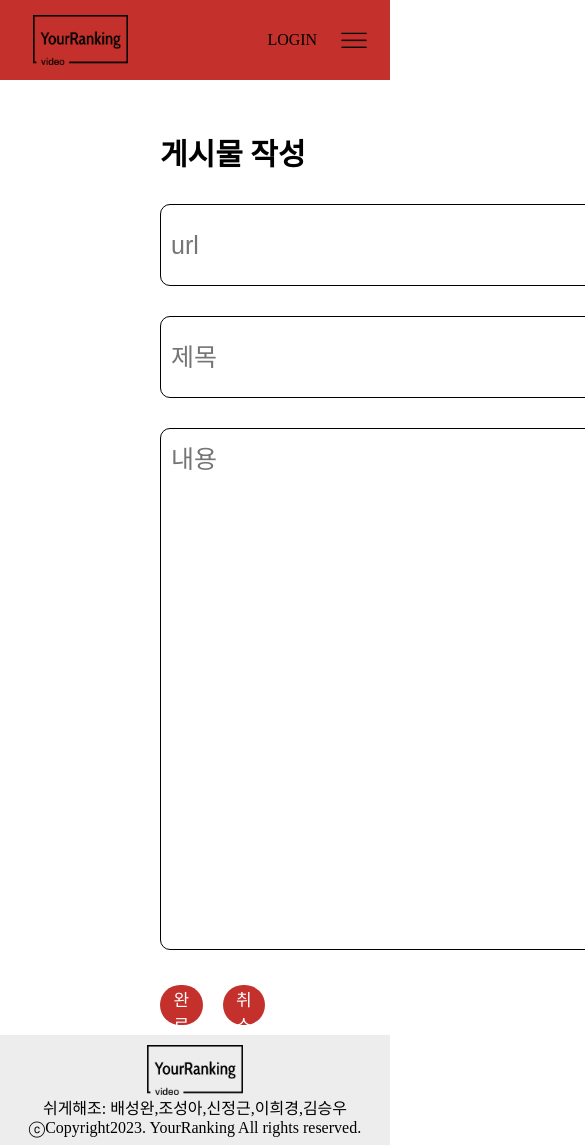
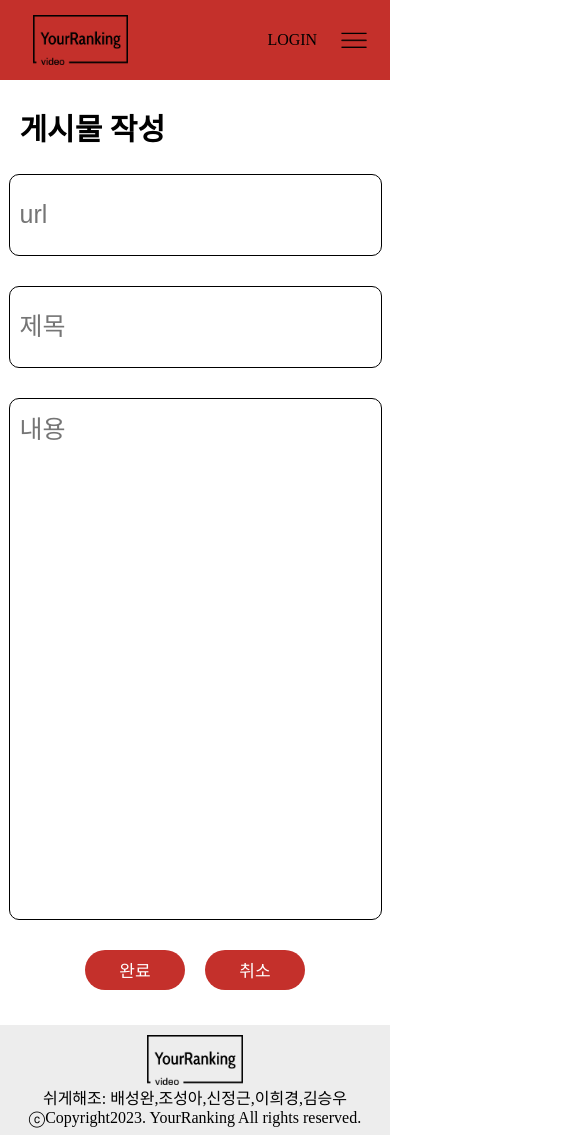
Before and after one commit to baesee0806/YourRankingVideo, a React (Create React App) app: page /postpage in a window 390 px wide. Shown: the top 1145 px of the page, 585 px wide, since content can reach past the window. Built offline with nearby package versions, Linux system fonts and the light colour scheme.

Commit message:
Add postPage, editPage 반응형

```diff
--- a/db.json
+++ b/db.json
@@ -69,6 +69,21 @@
       "contentID": "826c4e77-d01b-4523-90c5-b6066d51999f",
       "userID": "1FAAVj3EPLSR7bm6XMnVD9RyXYB2",
       "id": "c12816df-2b1a-4a62-bdc1-00637d9d6f6c"
+    },
+    {
+      "contentID": "79ad67d7-70f9-4245-a3ae-488bec8cd9ef",
+      "userID": "1FAAVj3EPLSR7bm6XMnVD9RyXYB2",
+      "id": "c9b3cac2-f8ed-4ee6-97a0-f202e3b3627e"
+    },
+    {
+      "contentID": "56df59be-0940-4cfb-9395-5d846c83c441",
+      "userID": "1FAAVj3EPLSR7bm6XMnVD9RyXYB2",
+      "id": "bf5b1b92-c130-439d-8a23-0106debabd9c"
+    },
+    {
+      "contentID": "ae85e3fc-2448-42d1-aba9-b3087c8d6905",
+      "userID": "1FAAVj3EPLSR7bm6XMnVD9RyXYB2",
+      "id": "756c08fd-dd79-4ee7-bd4d-a572563ae916"
     }
   ],
   "User": [
@@ -97,7 +112,7 @@
       "time": "2023. 1. 28.",
       "userId": "bSunM5MN2ERYxB4JN1UQmwzaMAF3",
       "nickName": "999999",
-      "likesCount": 2,
+      "likesCount": 3,
       "videoUrl": "https://www.youtube.com/watch?v=TKFNs0z_ShE",
       "title": "일등일등",
       "content": "일등일등"
@@ -109,7 +124,7 @@
       "time": "2023. 1. 28.",
       "userId": "bSunM5MN2ERYxB4JN1UQmwzaMAF3",
       "nickName": "999999",
-      "likesCount": 2,
+      "likesCount": 3,
       "videoUrl": "https://www.youtube.com/watch?v=1e79ltiuvco",
       "title": "이등이등",
       "content": "이등이등"
@@ -145,7 +160,7 @@
       "time": "2023. 1. 29.",
       "userId": "1FAAVj3EPLSR7bm6XMnVD9RyXYB2",
       "nickName": "2AM",
-      "likesCount": 0,
+      "likesCount": 1,
       "videoUrl": "https://www.youtube.com/watch?v=jfKfPfyJRdk",
       "title": "lofi hiphop~",
       "content": "lofi hiphop playlist"
--- a/src/page/EditPostPage.jsx
+++ b/src/page/EditPostPage.jsx
@@ -61,7 +61,9 @@ export default function EditPostPage() {
     <Container>
       {videoEditData.isLoading && 'Loading...'}
       {videoEditData.error && 'error'}
+      <TextBox>
       <Text>게시물 수정</Text>
+      </TextBox>
         <Form>
         {/* {placeholder= 받아온 데이터} */}
         <Input
@@ -90,19 +92,31 @@ export default function EditPostPage() {
   )
 }
 const Container = styled.div`
-  margin-top: 50px;
-  margin-left: 160px;
+  width: 100%;
+  display: flex;
+  flex-direction: column;
 `
-const Text = styled.p`
+const TextBox = styled.div`
+  width: 90%;
+  display: flex;
+  flex-direction: row;
+  margin: 0 auto 0 auto;
+`
+const Text = styled.h2`
   font-size: 30px;
   font-weight: 600;
+  display: flex;
+  align-items: flex-end;
 `
 const Form = styled.form`
   display: flex;
   flex-direction: column;
+  align-items: center;
+  position: relative;
+  margin-bottom: 55px;
 `
 const Input = styled.input`
-  width: 1600px;
+  width: 90%;
   height: 60px;
   margin-bottom: 30px;
   border-radius: 10px;
@@ -112,11 +126,11 @@ const Input = styled.input`
   outline: none;
 `
 const Textarea = styled.textarea`
-  width: 1600px;
+  width: 90%;
   height: 500px;
   border-radius: 10px;
   border: 1px solid;
-  margin-bottom: 35px;
+  margin-bottom: 50px;
   resize: none;
   font-size: 25px;
   padding: 10px;
@@ -124,9 +138,31 @@ const Textarea = styled.textarea`
 `
 const BtnBox = styled.div`
   display: flex;
-  justify-content: end;
-  margin-right: 125px;
+  align-items: center;
+  /* margin-right: 125px; */
   margin-bottom: 10px;
+  position: absolute;
+  top: 100%;
+  left: 89%;
+  transform: translate(-50%, -50%);
+  @media screen and (max-width: 1700px){
+    position: absolute;
+    top: 100%;
+    left: 87%;
+    transform: translate(-50%, -50%);
+  }
+  @media screen and (max-width: 1300px){
+    position: absolute;
+    top: 100%;
+    left: 84%;
+    transform: translate(-50%, -50%);
+  }
+  @media screen and (max-width: 1000px){
+    position: absolute;
+    top: 100%;
+    left: 50%;
+    transform: translate(-50%, -50%);
+  }
 `
 const Button = styled.button`
   width: 100px;
@@ -135,10 +171,7 @@ const Button = styled.button`
   background-color: #C4302B;
   /* hover, active */
   &:hover {
-    background-color: #472bc4;
-  }
-  &:active {
-    background-color: #2bc47d;
+    background-color: #e73a0fec;
   }
   border-radius: 20px;
   border: none;
--- a/src/page/PostPage.jsx
+++ b/src/page/PostPage.jsx
@@ -1,24 +1,13 @@
 import styled from 'styled-components';
 import { useForm } from 'react-hook-form';
-import { useMutation, useQueryClient } from 'react-query';
+import { useMutation } from 'react-query';
 import { v4 as uuidv4 } from 'uuid';
-import axios from 'axios';
 import { useNavigate } from 'react-router-dom';
 import { authService } from '../common/firebase';
 import { createVideo } from '../API/postApi';
 
 export default function PostPage() {
-  const queryClient = useQueryClient();
   const navigate = useNavigate();
-  // const addVideo = useMutation((video) => axios.post('http://localhost:3001/videos', video), {
-  //   onSuccess: (data) => {
-  //     console.log(data);
-  //     queryClient.invalidateQueries(['videos']);
-  //   },
-  //   onError: (error) => {
-  //     console.log(error);
-  //   },
-  // });
   const addVideo = useMutation((video) => createVideo(video), {
     onSuccess: (data) => {
       console.log(data?.data?.id);
@@ -28,11 +17,7 @@ export default function PostPage() {
       console.log(error);
     },
   });
-  const {
-    register,
-    handleSubmit,
-    formState: { isSubmitting },
-  } = useForm();
+  const { register, handleSubmit } = useForm();
   const onSubmit = (data) => {
     const Video = {
       id: uuidv4(),
@@ -53,7 +38,9 @@ export default function PostPage() {
 
   return (
     <Container>
-      <Text>게시물 작성</Text>
+      <TextBox>
+        <Text>게시물 작성</Text>
+      </TextBox>
       <Form onSubmit={handleSubmit(onSubmit, onError)}>
         <Input
           type={"url"}
@@ -97,19 +84,31 @@ export default function PostPage() {
 }
 
 const Container = styled.div`
-  margin-top: 50px;
-  margin-left: 160px;
+  width: 100%;
+  display: flex;
+  flex-direction: column;
 `;
-const Text = styled.p`
+const TextBox = styled.div`
+  width: 90%;
+  display: flex;
+  flex-direction: row;
+  margin: 0 auto 0 auto;
+`
+const Text = styled.h2`
   font-size: 30px;
   font-weight: 600;
+  display: flex;
+  align-items: flex-end;
 `;
 const Form = styled.form`
   display: flex;
   flex-direction: column;
+  align-items: center;
+  position: relative;
+  margin-bottom: 55px;
 `;
 const Input = styled.input`
-  width: 1600px;
+  width: 90%;
   height: 60px;
   margin-bottom: 30px;
   border-radius: 10px;
@@ -119,11 +118,11 @@ const Input = styled.input`
   outline: none;
 `;
 const Textarea = styled.textarea`
-  width: 1600px;
+  width: 90%;
   height: 500px;
   border-radius: 10px;
   border: 1px solid;
-  margin-bottom: 35px;
+  margin-bottom: 50px;
   resize: none;
   font-size: 25px;
   padding: 10px;
@@ -131,9 +130,30 @@ const Textarea = styled.textarea`
 `;
 const BtnBox = styled.div`
   display: flex;
-  justify-content: end;
-  margin-right: 125px;
+  align-items: center;
   margin-bottom: 10px;
+  position: absolute;
+  top: 100%;
+  left: 89%;
+  transform: translate(-50%, -50%);
+  @media screen and (max-width: 1700px){
+    position: absolute;
+    top: 100%;
+    left: 87%;
+    transform: translate(-50%, -50%);
+  }
+  @media screen and (max-width: 1300px){
+    position: absolute;
+    top: 100%;
+    left: 84%;
+    transform: translate(-50%, -50%);
+  }
+  @media screen and (max-width: 1000px){
+    position: absolute;
+    top: 100%;
+    left: 50%;
+    transform: translate(-50%, -50%);
+  }
 `;
 const Button = styled.button`
   width: 100px;
@@ -144,11 +164,8 @@ const Button = styled.button`
   border: none;
   cursor: pointer;
   font-size: 17px;
-  /* hover, active */
+  /* hover */
   &:hover {
-    background-color: #472bc4;
-  }
-  &:active {
-    background-color: #2bc47d;
+    background-color: #e73a0fec;
   }
 `;
```
